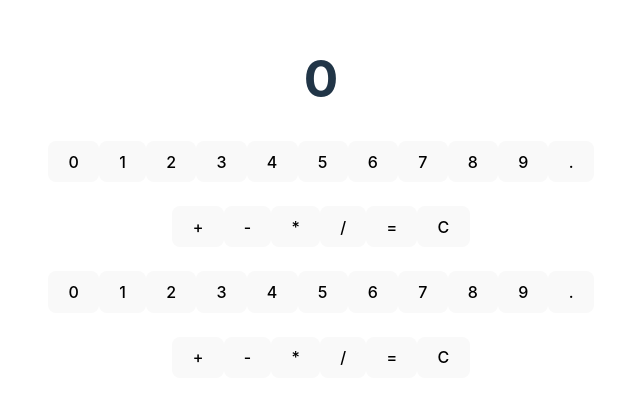
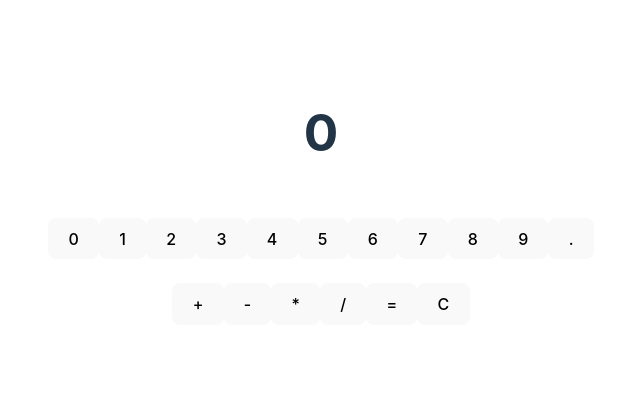
Before and after one commit to jessy-marion/Calculator, a React (Vite) app in the folder Calculator/: page / in a window 1280 px wide. Shown: the part 191-594 px from the top of the page, without its empty margins (319-959 px from the left). Built offline with nearby package versions, Linux system fonts and the light colour scheme.

Commit message:
Feat: deleted old schema

```diff
--- a/Calculator/src/App.tsx
+++ b/Calculator/src/App.tsx
@@ -89,26 +89,6 @@ function App() {
   return (
     <>
       <h1>{currentValue}</h1>
-      <button onClick={() =>setDigit("0")}>0</button>
-      <button onClick={() =>setDigit("1")}>1</button>
-      <button onClick={() =>setDigit("2")}>2</button>
-      <button onClick={() =>setDigit("3")}>3</button>
-      <button onClick={() =>setDigit("4")}>4</button>
-      <button onClick={() =>setDigit("5")}>5</button>
-      <button onClick={() =>setDigit("6")}>6</button>
-      <button onClick={() =>setDigit("7")}>7</button>
-      <button onClick={() =>setDigit("8")}>8</button>
-      <button onClick={() =>setDigit("9")}>9</button>
-      <button onClick={() =>setDigit(".")}>.</button>
-      <br />
-      <br />
-      <button onClick={() =>selectOperation("+")}>+</button>
-      <button onClick={() =>selectOperation("-")}>-</button>
-      <button onClick={() =>selectOperation("*")}>*</button>
-      <button onClick={() =>selectOperation("/")}>/</button>
-      <button onClick={() =>endOperation()}>=</button>
-      <button onClick={() =>clear()}>C</button>
-      <br />
       <br />
       { digit.map((digit,index) => {
         return <Digit  key={index} digit={digit} pickDigit={setDigit}/>
```
